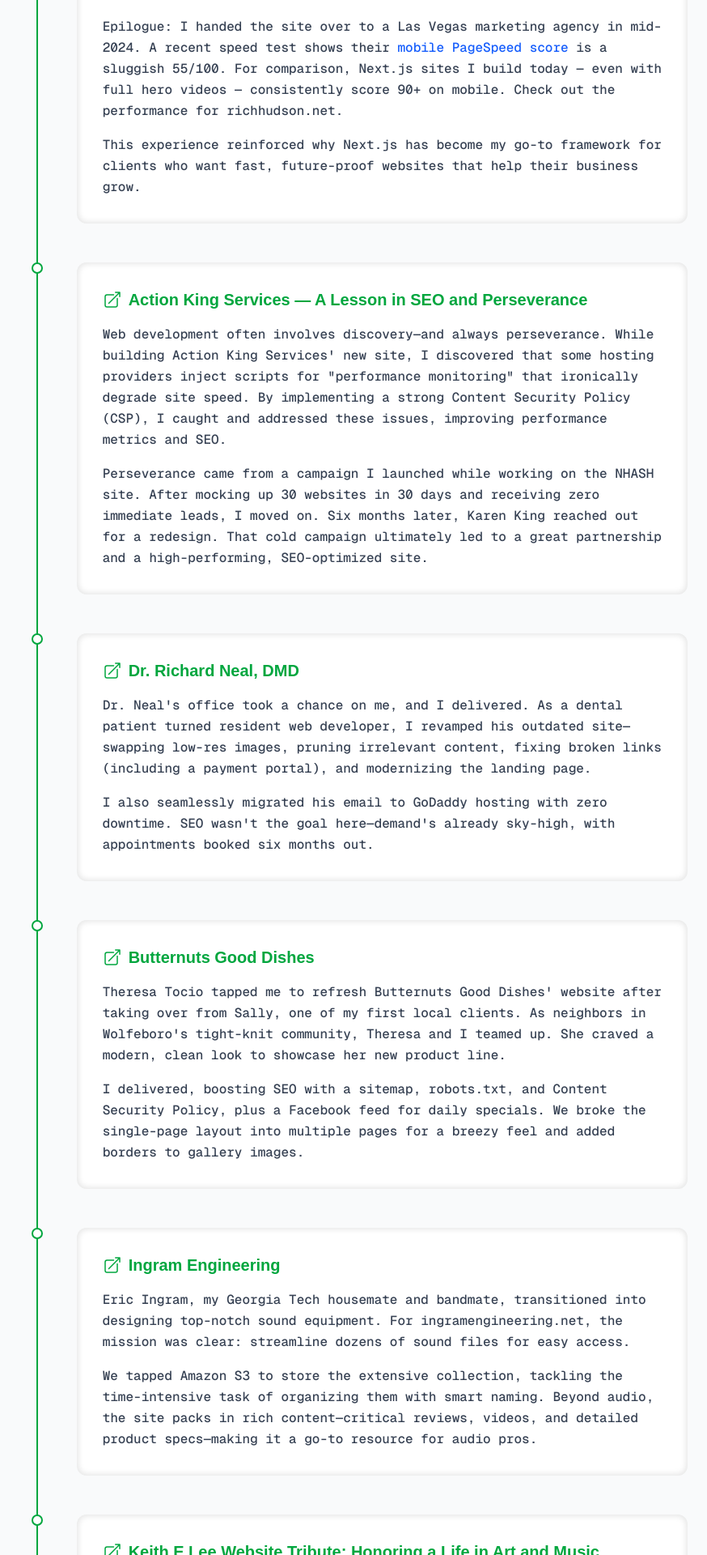
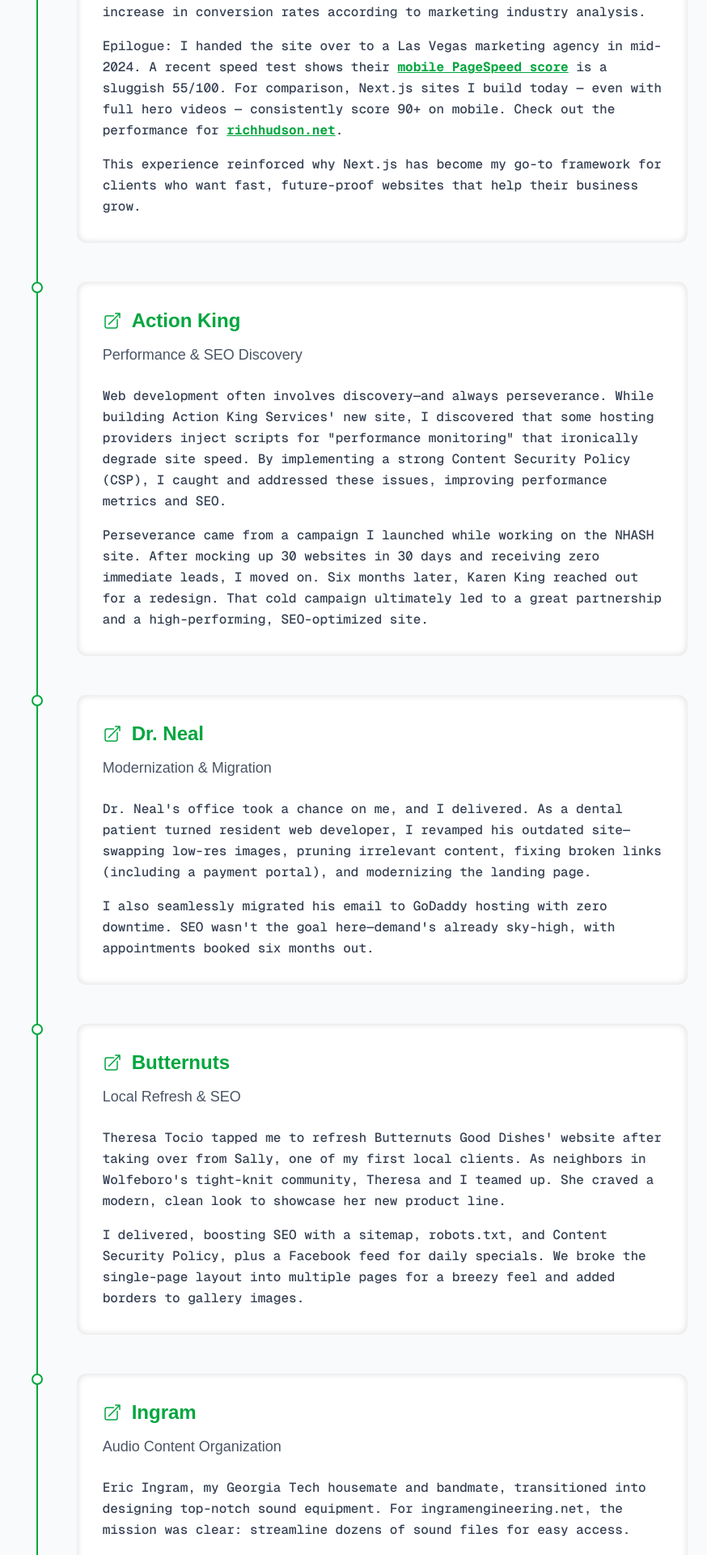
Before and after one commit to DonutsInTheSnow/rich-hudson-net, a Next.js app: page /case-studies in a window 1280 px wide. Shown: the part 880-2800 px from the top of the page at 81% size, without its empty margins (406-1280 px from the left). Built offline with nearby package versions, Linux system fonts and the light colour scheme.

Commit message:
tweak case studies styling

```diff
--- a/src/app/case-studies/page.tsx
+++ b/src/app/case-studies/page.tsx
@@ -1,32 +1,172 @@
+// import { ArrowTopRightOnSquareIcon } from '@heroicons/react/24/solid';
+
+// const cases = [
+//   {
+//     title: 'Rourke Builders',
+//     url: 'https://rourkebuilders.com/',
+//     paragraphs: [
+//       'John discovered my web development services via Sally at Butternuts Good Dishes and approached me with a vision: a partially dynamic website for Rourke employees to effortlessly create, read, update, and delete projects. He also had big goals—top search engine rankings and targeted ad campaigns—and asked if I could connect him with a marketing expert. I recommended a trusted pro.',
+//       'While SEO was new territory for me, I dove in, equipping the site with Open Graph Metatags, Google and Facebook scripts, a sitemap, an in-site Blog, a Privacy Policy, and a Thank You page for Contact Form submissions. These upgrades turbocharged marketing efforts, tracking, and ads. The payoff? Rourke\'s website traffic has skyrocketed, driving more eyes to the business.',
+//       'John elected to add a full hero section video. While videos are known to impact site performance, the trade-off may be justified given the 80% increase in conversion rates according to marketing industry analysis.',
+
+//   // Inline JSX for the links
+//   <>
+//     {' '}Epilogue: I handed the site over to a Las Vegas marketing agency in mid-2024. A recent speed test shows their {' '}
+//     <a
+//       href="https://pagespeed.web.dev/analysis/https-rourkebuilders-com/nf4m2ailh8?form_factor=mobile"
+//       target="_blank"
+//       rel="noopener noreferrer"
+//       className="text-green-600 underline font-bold hover:text-green-700"
+//     >
+//       mobile PageSpeed score
+//     </a> is a sluggish 55/100. For comparison, Next.js sites I build today — even with full hero videos — consistently score 90+ on mobile. Check out the performance for {' '}
+//     <a
+//     href="https://pagespeed.web.dev/analysis/https-richhudson-net/vz4gaoqor2?form_factor=mobile"
+//     target ="_blank"
+//     rel="noopener noreferrer"
+//     className="text-green-600 underline font-bold hover:text-green-700">
+//       richhudson.net
+//     </a>.
+//   </>,
+
+//   'This experience reinforced why Next.js has become my go-to framework for clients who want fast, future-proof websites that help their business grow.',
+//     ],
+//   },
+//   {
+//     title: 'Action King',
+//     url: 'https://actionkingservices.com',
+//     paragraphs: [
+//       'Web development often involves discovery—and always perseverance. While building Action King Services\' new site, I discovered that some hosting providers inject scripts for "performance monitoring" that ironically degrade site speed. By implementing a strong Content Security Policy (CSP), I caught and addressed these issues, improving performance metrics and SEO.',
+//       'Perseverance came from a campaign I launched while working on the NHASH site. After mocking up 30 websites in 30 days and receiving zero immediate leads, I moved on. Six months later, Karen King reached out for a redesign. That cold campaign ultimately led to a great partnership and a high-performing, SEO-optimized site.',
+//     ],
+//   },
+//   {
+//     title: 'Dr. Neal',
+//     url: 'https://drrichardneal.com/',
+//     paragraphs: [
+//       'Dr. Neal\'s office took a chance on me, and I delivered. As a dental patient turned resident web developer, I revamped his outdated site—swapping low-res images, pruning irrelevant content, fixing broken links (including a payment portal), and modernizing the landing page.',
+//       'I also seamlessly migrated his email to GoDaddy hosting with zero downtime. SEO wasn\'t the goal here—demand\'s already sky-high, with appointments booked six months out.',
+//     ],
+//   },
+//   {
+//     title: 'Butternuts',
+//     url: 'https://butternutsgooddishes.com',
+//     paragraphs: [
+//       'Theresa Tocio tapped me to refresh Butternuts Good Dishes\' website after taking over from Sally, one of my first local clients. As neighbors in Wolfeboro\'s tight-knit community, Theresa and I teamed up. She craved a modern, clean look to showcase her new product line.',
+//       'I delivered, boosting SEO with a sitemap, robots.txt, and Content Security Policy, plus a Facebook feed for daily specials. We broke the single-page layout into multiple pages for a breezy feel and added borders to gallery images.',
+//     ],
+//   },
+//   {
+//     title: 'Ingram',
+//     url: 'https://ingramengineering.net',
+//     paragraphs: [
+//       'Eric Ingram, my Georgia Tech housemate and bandmate, transitioned into designing top-notch sound equipment. For ingramengineering.net, the mission was clear: streamline dozens of sound files for easy access.',
+//       'We tapped Amazon S3 to store the extensive collection, tackling the time-intensive task of organizing them with smart naming. Beyond audio, the site packs in rich content—critical reviews, videos, and detailed product specs—making it a go-to resource for audio pros.',
+//     ],
+//   },
+//   {
+//     title: 'Keith E Lee',
+//     url: 'https://donutsinthesnow.github.io/keith-e-lee',
+//     paragraphs: [
+//       'This site commemorates my friend Keith E Lee—an Atlanta-based artist, guitarist, writer, and radio host—who took his own life in 2020.',
+//       'Upgrades included: removing unused code, optimizing performance (with a 35-point boost), adding SEO-rich metadata targeting Atlanta and Georgia, and splitting the original Single Page Application into multiple pages for better navigation and readability. I also improved color contrast, font sizes, and accessibility.',
+//     ],
+//   },
+// ];
+
+// export default function CaseStudiesPage() {
+//   return (
+//     <section className="py-20 border-t-amber-800 border-t-110 bg-gray-50 text-gray-800">
+//       <div className="container mx-auto px-6">
+//         <div className="text-center mb-16">
+//           <h1 className="text-4xl md:text-5xl font-bold text-gray-900">Case Studies</h1>
+//         </div>
+
+//         <div className="grid lg:grid-cols-12 gap-12">
+//           {/* Process Sidebar */}
+//           <div className="lg:col-span-4">
+//             <h3 className="text-2xl font-bold text-gray-600 mb-6">Process</h3>
+//             <div className="bg-white rounded-xl shadow-lg p-8">
+//               <h4 className="text-xl font-semibold mb-4 text-gray-800">Ready to Build a Great Website?</h4>
+//               <p className="text-gray-700 font-semibold leading-relaxed">
+//                 As a fellow New Hampshire resident, I understand the local business landscape. Let&apos;s boost your online presence with a website that works harder for you! Whether you need a fresh design, a complete rebuild, or specific features to streamline your goals, I&apos;m here to help. Tired of a site that demands too much time with little return? Let&apos;s chat to see if we&apos;re the right match. I build lasting partnerships with my clients, offering ongoing support for tweaks, fixes, and updates—turning your vision into a reality that drives results. Ready to soar? Let&apos;s connect!
+//               </p>
+//             </div>
+//           </div>
+
+//           {/* Timeline Projects */}
+//           <div className="lg:col-span-8">
+//             <h3 className="text-2xl font-bold text-gray-600 mb-6">Selected Case Studies</h3>
+//             <div className="relative pl-8 lg:pl-12 border-l-2 border-green-600">
+//               {cases.map((c, i) => (
+//                 <div key={i} className="relative mb-12 last:mb-0">
+//                   {/* Dot */}
+//                   <span className="absolute -left-10 lg:-left-14 top-0 w-3.5 h-3.5 bg-white border-2 border-green-600 rounded-full" />
+
+//                   <div className="bg-white rounded-xl shadow-[inset_0_0_7px_2px_rgba(0,0,0,0.1)] p-8">
+//                     <h4 className="text-xl font-semibold text-green-600 mb-4 flex items-center gap-2">
+//                       <ArrowTopRightOnSquareIcon className="h-6 w-6 shrink-0" />
+//                       <a href={c.url} target="_blank" rel="noopener noreferrer" className="hover:underline">
+//                         {c.title}
+//                       </a>
+//                     </h4>
+//                     {c.paragraphs.map((p, pi) => (
+//                       <p key={pi} className="text-gray-700 font-medium font-mono leading-relaxed mb-4 last:mb-0">
+//                         {p}
+//                       </p>
+//                     ))}
+//                   </div>
+//                 </div>
+//               ))}
+//             </div>
+//           </div>
+//         </div>
+//       </div>
+//     </section>
+//   );
+// }
+
+
+
+
 import { ArrowTopRightOnSquareIcon } from '@heroicons/react/24/solid';
 
 const cases = [
   {
-    title: 'Rourke Fine Home Building, LLC — Skyrocketed Traffic with SEO & Features',
+    title: 'Rourke Builders',
+    subtitle: 'SEO & Traffic Growth',
     url: 'https://rourkebuilders.com/',
     paragraphs: [
       'John discovered my web development services via Sally at Butternuts Good Dishes and approached me with a vision: a partially dynamic website for Rourke employees to effortlessly create, read, update, and delete projects. He also had big goals—top search engine rankings and targeted ad campaigns—and asked if I could connect him with a marketing expert. I recommended a trusted pro.',
       'While SEO was new territory for me, I dove in, equipping the site with Open Graph Metatags, Google and Facebook scripts, a sitemap, an in-site Blog, a Privacy Policy, and a Thank You page for Contact Form submissions. These upgrades turbocharged marketing efforts, tracking, and ads. The payoff? Rourke\'s website traffic has skyrocketed, driving more eyes to the business.',
       'John elected to add a full hero section video. While videos are known to impact site performance, the trade-off may be justified given the 80% increase in conversion rates according to marketing industry analysis.',
 
-  // Inline JSX for the links
       <>
         {' '}Epilogue: I handed the site over to a Las Vegas marketing agency in mid-2024. A recent speed test shows their {' '}
         <a
           href="https://pagespeed.web.dev/analysis/https-rourkebuilders-com/nf4m2ailh8?form_factor=mobile"
           target="_blank"
           rel="noopener noreferrer"
-      className="text-blue-600 hover:underline font-medium"
+          className="text-green-600 underline font-bold hover:text-green-700"
         >
           mobile PageSpeed score
-    </a> is a sluggish 55/100. For comparison, Next.js sites I build today — even with full hero videos — consistently score 90+ on mobile. Check out the performance for richhudson.net.
+        </a> is a sluggish 55/100. For comparison, Next.js sites I build today — even with full hero videos — consistently score 90+ on mobile. Check out the performance for {' '}
+        <a
+          href="https://pagespeed.web.dev/analysis/https-richhudson-net/vz4gaoqor2?form_factor=mobile"
+          target="_blank"
+          rel="noopener noreferrer"
+          className="text-green-600 underline font-bold hover:text-green-700"
+        >
+          richhudson.net
+        </a>.
       </>,
 
       'This experience reinforced why Next.js has become my go-to framework for clients who want fast, future-proof websites that help their business grow.',
     ],
   },
   {
-    title: 'Action King Services — A Lesson in SEO and Perseverance',
+    title: 'Action King',
+    subtitle: 'Performance & SEO Discovery',
     url: 'https://actionkingservices.com',
     paragraphs: [
       'Web development often involves discovery—and always perseverance. While building Action King Services\' new site, I discovered that some hosting providers inject scripts for "performance monitoring" that ironically degrade site speed. By implementing a strong Content Security Policy (CSP), I caught and addressed these issues, improving performance metrics and SEO.',
@@ -34,7 +174,8 @@
     ],
   },
   {
-    title: 'Dr. Richard Neal, DMD',
+    title: 'Dr. Neal',
+    subtitle: 'Modernization & Migration',
     url: 'https://drrichardneal.com/',
     paragraphs: [
       'Dr. Neal\'s office took a chance on me, and I delivered. As a dental patient turned resident web developer, I revamped his outdated site—swapping low-res images, pruning irrelevant content, fixing broken links (including a payment portal), and modernizing the landing page.',
@@ -42,7 +183,8 @@
     ],
   },
   {
-    title: 'Butternuts Good Dishes',
+    title: 'Butternuts',
+    subtitle: 'Local Refresh & SEO',
     url: 'https://butternutsgooddishes.com',
     paragraphs: [
       'Theresa Tocio tapped me to refresh Butternuts Good Dishes\' website after taking over from Sally, one of my first local clients. As neighbors in Wolfeboro\'s tight-knit community, Theresa and I teamed up. She craved a modern, clean look to showcase her new product line.',
@@ -50,7 +192,8 @@
     ],
   },
   {
-    title: 'Ingram Engineering',
+    title: 'Ingram',
+    subtitle: 'Audio Content Organization',
     url: 'https://ingramengineering.net',
     paragraphs: [
       'Eric Ingram, my Georgia Tech housemate and bandmate, transitioned into designing top-notch sound equipment. For ingramengineering.net, the mission was clear: streamline dozens of sound files for easy access.',
@@ -58,7 +201,8 @@
     ],
   },
   {
-    title: 'Keith E Lee Website Tribute: Honoring a Life in Art and Music',
+    title: 'Keith E Lee',
+    subtitle: 'Performance & Accessibility Tribute',
     url: 'https://donutsinthesnow.github.io/keith-e-lee',
     paragraphs: [
       'This site commemorates my friend Keith E Lee—an Atlanta-based artist, guitarist, writer, and radio host—who took his own life in 2020.',
@@ -97,12 +241,25 @@
                   <span className="absolute -left-10 lg:-left-14 top-0 w-3.5 h-3.5 bg-white border-2 border-green-600 rounded-full" />
 
                   <div className="bg-white rounded-xl shadow-[inset_0_0_7px_2px_rgba(0,0,0,0.1)] p-8">
-                    <h4 className="text-xl font-semibold text-green-600 mb-4 flex items-center gap-2">
-                      <ArrowTopRightOnSquareIcon className="h-6 w-6" />
-                      <a href={c.url} target="_blank" rel="noopener noreferrer" className="hover:underline">
+                    {/* Title + Icon Row */}
+                    <div className="flex items-center gap-3 mb-3">
+                      <ArrowTopRightOnSquareIcon className="h-6 w-6 text-green-600 shrink-0" />
+                      <a
+                        href={c.url}
+                        target="_blank"
+                        rel="noopener noreferrer"
+                        className="text-2xl font-bold text-green-600 hover:underline"
+                      >
                         {c.title}
                       </a>
-                    </h4>
+                    </div>
+
+                    {/* Subtitle */}
+                    <p className="text-lg font-medium text-gray-600 mb-6">
+                      {c.subtitle}
+                    </p>
+
+                    {/* Paragraphs */}
                     {c.paragraphs.map((p, pi) => (
                       <p key={pi} className="text-gray-700 font-medium font-mono leading-relaxed mb-4 last:mb-0">
                         {p}
```
Lines whose indentation alone changed are shown as unchanged.
